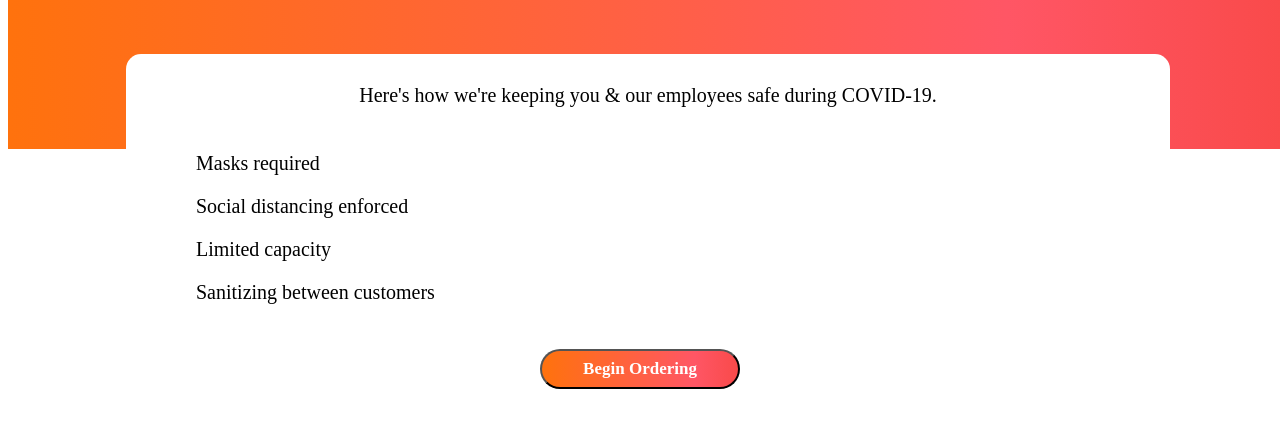
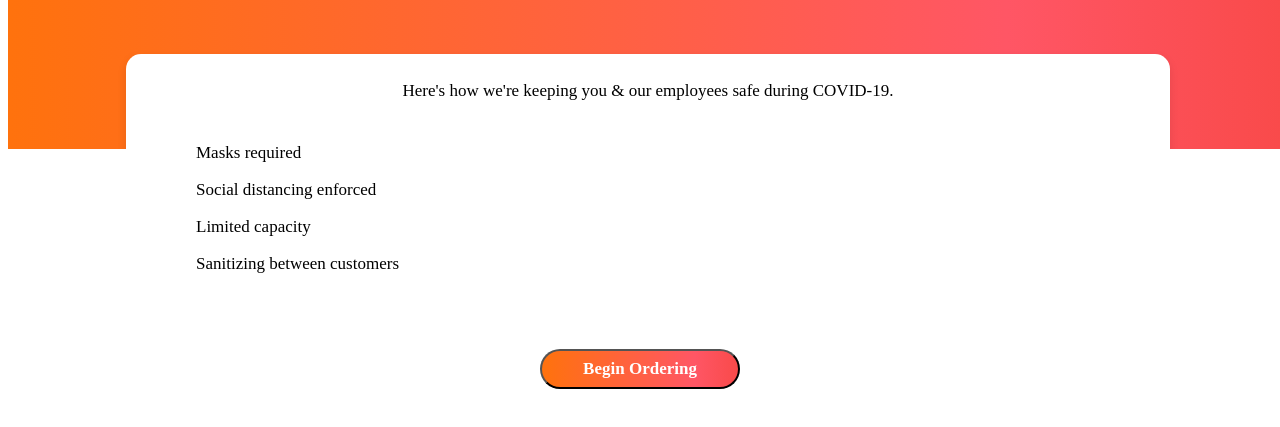
Before and after one commit to openwater-fall2020/order-pal, a React (Create React App) app: page / in a window 1280 px wide. Shown: the part 419-846 px from the top of the page. Before the commit the page ends 816 px from the top, so only its background shows below. Built offline with nearby package versions, Linux system fonts and the light colour scheme; the HTML template or start-up script is replaced by a standard one.

Commit message:
final commit before merge

```diff
--- a/src/covid-info.js
+++ b/src/covid-info.js
@@ -28,19 +28,17 @@ export default COVIDInfo;
 const styles = {
   container: {
     margin: "0 auto",
-    maxHeight: 300,
     width: "80vw",
-    justifyContent: "space-between",
     background: "white",
     borderRadius: 15,
-    boxShadow: "0px 4px rgba(0,0,0,0.1)",
+    boxShadow: "0px 4px 10px rgba(0,0,0,0.1)",
     display: "flex",
     padding: 10,
     fontFamily: "Comic Sans",
   },
   text: {
     flex: 3,
-    fontSize: 20,
+    fontSize: 17,
     alignItems: "center",
     fontFamily: "Comic Sans",
 	paddingLeft: 10,
--- a/src/welcome.js
+++ b/src/welcome.js
@@ -19,20 +19,21 @@ class Welcome extends Component {
           <div class="header" style={styles.headerContainer}>
             {/*header div for title and chat button*/}
             <div class="welcome image">
-              <img src={image} style = {styles.image} />
+              <img src={image} style={styles.image} />
             </div>
             <h1 style={styles.header}>Welcome to OrderPal!</h1>
           </div>
-		  <COVIDInfo/>
+		  <div>
+          <COVIDInfo />
+		  </div>
         </div>
         <div class="white part" style={styles.bottomTab}>
           {/* TODO link to server bio page*/}
           <Link to="/pending">
             <button style={styles.button}> Begin Ordering</button>
           </Link>
-			<p>     </p>
+          <p> </p>
         </div>
-
       </div>
     );
   }
@@ -73,6 +74,7 @@ const styles = {
     justifyContent: "center",
     height: "30vh",
     display: "flex",
+    paddingBottom: 40,
   },
   button: {
     background: "rgb(2,0,36)",
@@ -91,5 +93,5 @@ const styles = {
   image: {
     width: "100vw",
     height: "40vh",
-    }
+  },
 };
```
Lines whose indentation alone changed are shown as unchanged.
